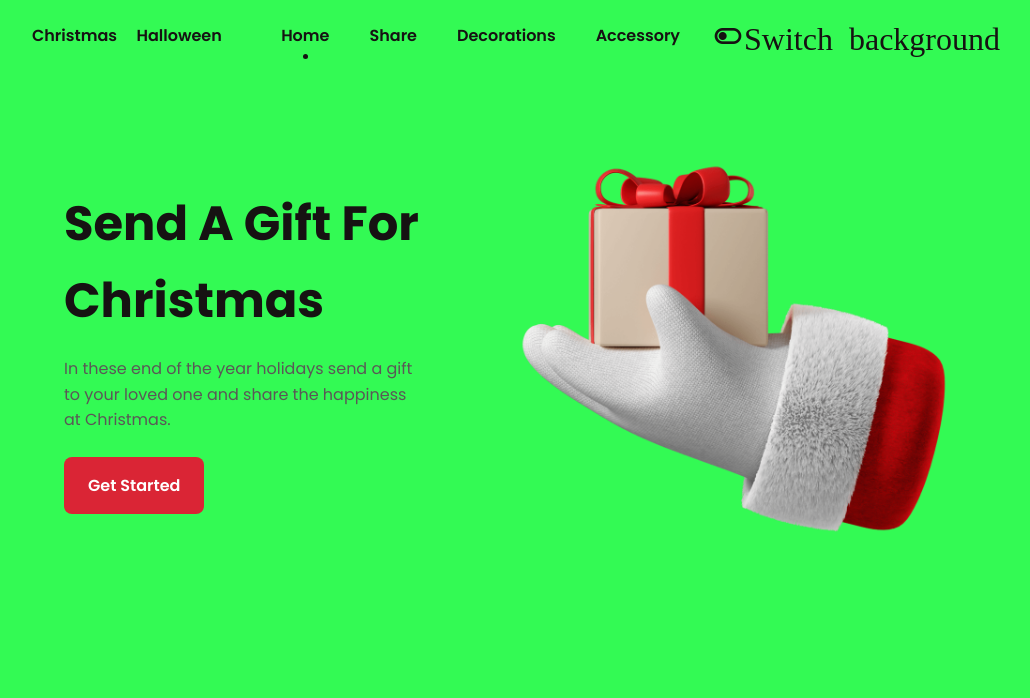
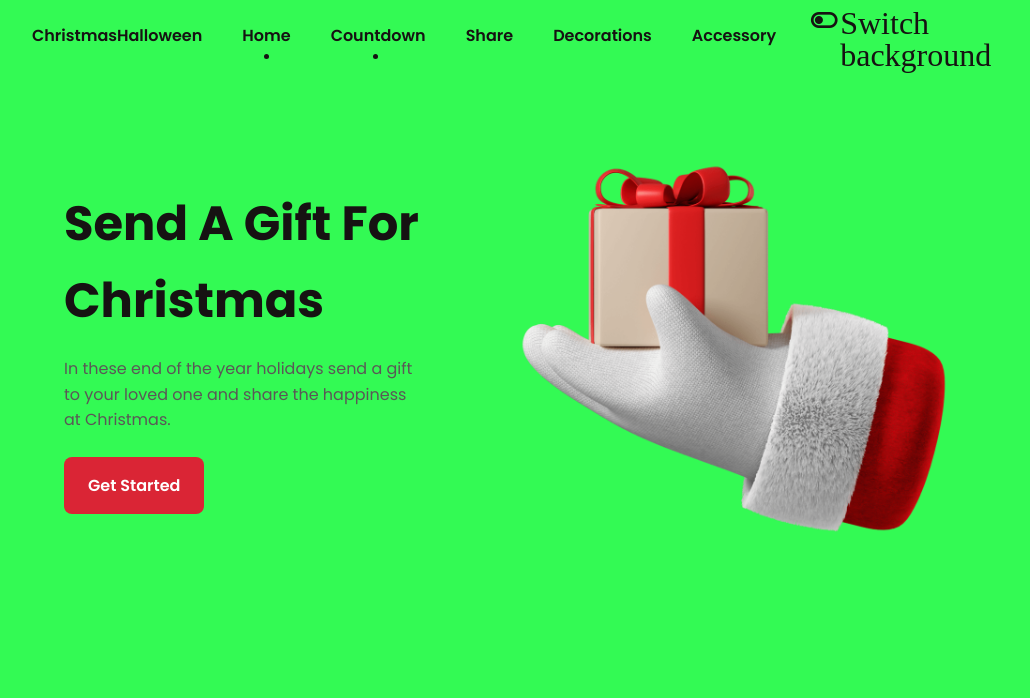
Before and after one commit to cutlerwater/Responsivefun, a plain HTML site: page indexxmas.html in a window 1280 px wide. Shown: the top 698 px of the page, without its empty margins (124-1154 px from the left). Drawn offline with nearby package versions, Linux system fonts and the light colour scheme.

Commit message:
adding countdown link

```diff
--- a/indexxmas.html
+++ b/indexxmas.html
@@ -34,6 +34,7 @@
                 <div class="nav__menu" id="nav-menu">
                     <ul class="nav__list">
                         <li class="nav__item"><a href="#home" class="nav__link active-link">Home</a></li>
+                        <li class="nav__item"><a href="https://cutlerwater-xmascountdown.netlify.app/" class="nav__link active-link">Countdown</a></li>
                         <li class="nav__item"><a href="#share" class="nav__link">Share</a></li>
                         <li class="nav__item"><a href="#decoration" class="nav__link">Decorations</a></li>
                         <li class="nav__item"><a href="#accessory" class="nav__link">Accessory</a></li>
```
